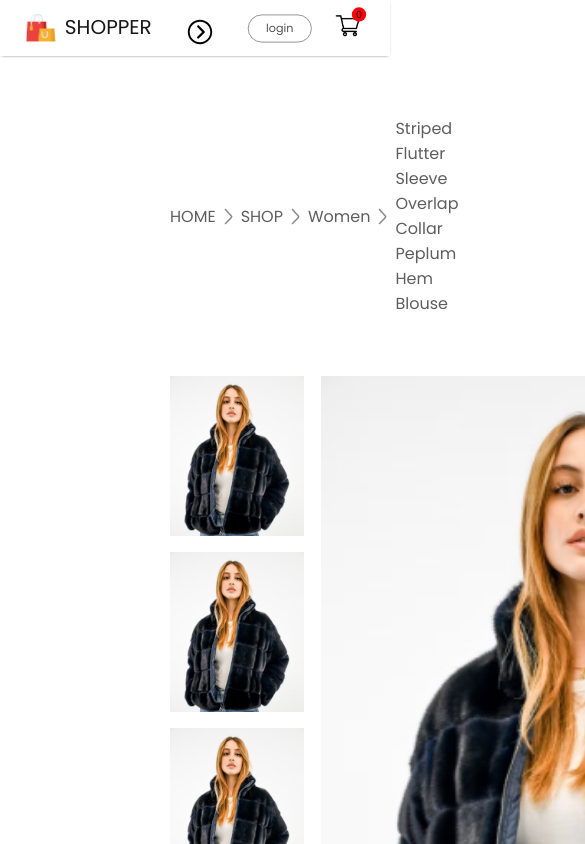
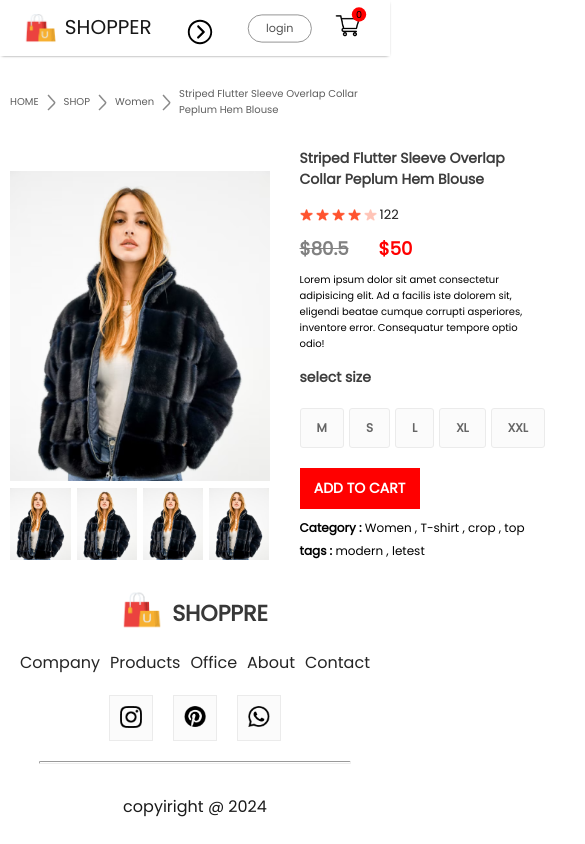
Before and after one commit to Kaksophat/react-project, a React (Vite) app: page /product/1 in a window 390 px wide. Shown: the top 844 px of the page, 585 px wide, since content can reach past the window. Built offline with nearby package versions, Linux system fonts and the light colour scheme.

Commit message:
responesive css

```diff
--- a/src/component/Breadcrum/Breadcrum.css
+++ b/src/component/Breadcrum/Breadcrum.css
@@ -8,3 +8,29 @@
     text-transform: capitalize;
     gap: 8px;
 }
+@media (max-width:1280px){
+    .breadcrum{
+        margin: 30px 50px;
+        font-size: 14px;
+       }
+}
+@media (max-width:1024px){
+    .breadcrum{
+        margin: 30px 40px;
+        font-size: 13px;
+       }
+}
+
+@media (max-width:800px){
+    .breadcrum{
+        margin: 30px 10px;
+        font-size: 12px;
+       }
+}
+
+@media (max-width:500px){
+    .breadcrum{
+        font-size: 10px;
+       }
+
+}
--- a/src/component/Displayproduct/Displayproducr.css
+++ b/src/component/Displayproduct/Displayproducr.css
@@ -1,35 +1,35 @@
-.displayproduct{
+.displayproduct {
   display: flex;
   margin: 0px 170px;
+  margin-bottom: 50px;
 }
-.displayproduct-left{
+.displayproduct-left {
   display: flex;
-    gap: 17px ;
+  gap: 17px;
 }
-.displayproduct-img-list{
+.displayproduct-img-list {
   display: flex;
   flex-direction: column;
   gap: 16px;
 }
-.displayproduct-img-list img{
+.displayproduct-img-list img {
   height: 160px;
 }
-.displayproduct-main-img{
+.displayproduct-main-img {
   width: 580px;
   height: 700px;
 }
-.displayproduct-right{
+.displayproduct-right {
   display: flex;
   flex-direction: column;
   margin: 0px 70px;
 }
-.displayproduct-right h1{
+.displayproduct-right h1 {
   font-size: 40px;
-    color:  #3d3d3d;
+  color: #3d3d3d;
   font-family: 700;
-
 }
-.displayproduct-star{
+.displayproduct-star {
   display: flex;
   align-items: center;
   gap: 5px;
@@ -37,54 +37,205 @@
   color: #1c1c1c;
   font-size: 16px;
 }
-.displyproduct-right-price{
+.displyproduct-right-price {
   display: flex;
   margin: 40px 0;
   font-size: 24px;
   font-weight: 700;
   gap: 30px;
 }
-.displayproduct-right-price-old{
+.displayproduct-right-price-old {
   color: #818181;
   text-decoration: line-through;
 }
-.displayproduct-right-price-new{
+.displayproduct-right-price-new {
   color: red;
 }
-.displayproduct-right-size{
-    margin-top: 55px;
+.displayproduct-right-size {
+  margin-top: 30px;
   font-size: 20px;
   font-weight: 600;
   color: #656565;
 }
-.displayproduct-right-sizes{
+.displayproduct-right-sizes {
   display: flex;
   align-items: center;
   gap: 20px;
   margin: 20px 0;
 }
-.displayproduct-right-sizes div{
+.displayproduct-right-sizes div {
   padding: 18px 24px;
   background-color: #fbfbfb;
   border: 1px solid #ebebeb;
   border-radius: 3px;
   cursor: pointer;
 }
-.displayproduct-right button{
+.displayproduct-right button {
   width: 200px;
   padding: 20px 40px;
   color: white;
   background: red;
-    font-size: 16px;
+  font-size: 15px;
   font-weight: 600;
-    margin-bottom: 40px;
+  margin-bottom: 20px;
   border: none;
   outline: none;
   cursor: pointer;
 }
-.displayproduct-right-category{
+.displayproduct-right-category {
   margin-top: 10px;
 }
-.displayproduct-right-category span{
+.displayproduct-right-category span {
   font-weight: 700;
+  /* margin-bottom: 30px; */
 }
+
+@media (max-width: 1280px) {
+  .displayproduct {
+    margin: 0px 60px;
+    margin-bottom: 45px;
+  }
+  .displayproduct-left {
+    gap: 10px;
+  }
+  .displayproduct-img-list {
+    gap: 10px;
+  }
+  .displayproduct-img-list img {
+    height: 120px;
+  }
+  .displayproduct-main-img {
+    width: auto;
+    height: 550px;
+  }
+  .displayproduct-right {
+    margin: 0px 30px;
+  }
+  .displayproduct-right h1 {
+    font-size: 22px;
+  }
+  .displayproduct-star {
+    gap: 3px;
+    font-size: 13px;
+  }
+  .displyproduct-right-price {
+    margin: 10px 0px;
+    font-size: 18px;
+  }
+  .displayproduct-right-description {
+    font-size: 13px;
+  }
+  .displayproduct-right-size h1 {
+    margin-top: 20px;
+    font-size: 20px;
+  }
+  .displayproduct-right-sizes div {
+    padding: 15px 20px;
+  }
+  .displayproduct-right button {
+    width: 150px;
+    padding: 15px 0px;
+    margin-bottom: 20px;
+  }
+  .displayproduct-right-category {
+    margin-top: 5px;
+    font-size: 15px;
+  }
+}
+
+@media (max-width: 1024px) {
+  .displayproduct {
+    margin: 0px 30px;
+    margin-bottom: 40px;
+  }
+  .displayproduct-left {
+    gap: 5px;
+  }
+  .displayproduct-img-list img {
+    height: 82px;
+  }
+  .displayproduct-main-img {
+    height: 360px;
+  }
+
+  .displayproduct-right h1 {
+    font-size: 18px;
+  }
+  .displayproduct-star img {
+    width: 15px;
+  }
+  .displayproduct-right-description {
+    font-size: 12px;
+  }
+  .displayproduct-right-size {
+    margin-top: 5px;
+  }
+  .displayproduct-right-sizes{
+    margin-top: 5px ;
+    gap: 5px;
+  }
+  .displayproduct-right-sizes div {
+    padding: 10px 16px;
+    font-size: 12px;
+  }
+  .displayproduct-right button {
+    width: 120px;
+    padding: 10px 0px;
+    margin-bottom: 5px;
+    font-size: 14px;
+  }
+  .displayproduct-right-category {
+    font-size: 12px;
+  }
+}
+
+@media (max-width: 800px) {
+    .displayproduct {
+      margin: 0px 10px;
+      margin-bottom: 30px;
+    }
+    .displayproduct-left {
+      gap: 0px;
+      flex-direction: column-reverse;
+      align-items: center;
+    }
+    .displayproduct-img-list{
+        flex-direction: row;
+        gap: 6px;
+    }
+    .displayproduct-img-list img {
+      height: 72px;
+    }
+    .displayproduct-main-img {
+      height: 310px;
+    }
+    .displayproduct-right h1 {
+      font-size: 14px;
+    }
+    .displayproduct-star img {
+      width: 13px;
+    }
+    .displayproduct-right-description {
+      font-size: 10px;
+    }
+
+    .displayproduct-right-size h1{
+      margin-top: 10px;
+    }
+    .displayproduct-right-sizes{
+      margin: 20px 0px;
+    }
+    .displayproduct-right-sizes div {
+      padding: 10px 16px;
+      font-size: 12px;
+    }
+    .displayproduct-right button {
+      width: 120px;
+      padding: 10px 0px;
+      margin-bottom: 5px;
+      font-size: 14px;
+    }
+    .displayproduct-right-category {
+      font-size: 12px;
+    }
+  }
--- a/src/pages/css/Shopcatecory.css
+++ b/src/pages/css/Shopcatecory.css
@@ -64,3 +64,26 @@
         font-size: 16px;
     }
 }
+@media (max-width:800px){
+    .shopcatecory-banner{
+        width: 90%;
+    }
+    .shopcatecory-products{
+        width: 95%;
+
+    }
+    .shopcatecory-products .item{
+        margin: auto;
+    }
+    .shopcatecoty-load{
+        width: 60px auto;
+        height: 150px;
+        height: 40px;
+        font-size: 13px;
+    }
+}
+@media (max-width:500px){
+    .shopcatecory-products{
+        grid-template-columns: 1fr 1fr;
+    }
+}
--- a/src/pages/css/loginsingup.css
+++ b/src/pages/css/loginsingup.css
@@ -31,7 +31,7 @@
 }
 .loginsingup-container button{
     width: 500px;
-    height: 65px;
+    height: 50px;
     border: none;
     background: #ff4141;
     color: white;
@@ -60,3 +60,55 @@
     font-weight: 600;
 
 }
+
+@media (max-width:1280px){
+    .loginsingup{
+        padding-top: 40px;
+    }
+    .loginsingup-container{
+        width: auto;
+        max-width: 500px;
+        max-height: 500px;
+    }
+    .loginsingup-container h1{
+        margin: 10px 0px;
+    }
+    .loginsingup-filed{
+        gap: 20px;
+        margin-top: 20px;
+    }
+    .loginsingup-filed input{
+        height: 65px;
+        width: 93%;
+    }
+    .loginsingup-container button{
+        width: 100%;
+    }
+    .loginsing-login{
+        font-size: 15px;
+    }
+    .loginsing-agree{
+        font-size: 13px;
+        gap: 8px;
+    }
+
+}
+
+@media (max-width:800px){
+    .loginsingup-container{
+        padding: 20px 30px;
+    }
+    .loginsingup-container h1{
+        font-size: 24px;
+    }
+    .loginsingup-filed{
+        margin-top: 20px;
+    }
+    .loginsingup-filed input{
+        height: 50px;
+    }
+    .loginsingup-container button{
+        height: 50px;
+        font-size: 16px;
+    }
+}
```
Lines whose indentation alone changed are shown as unchanged.
